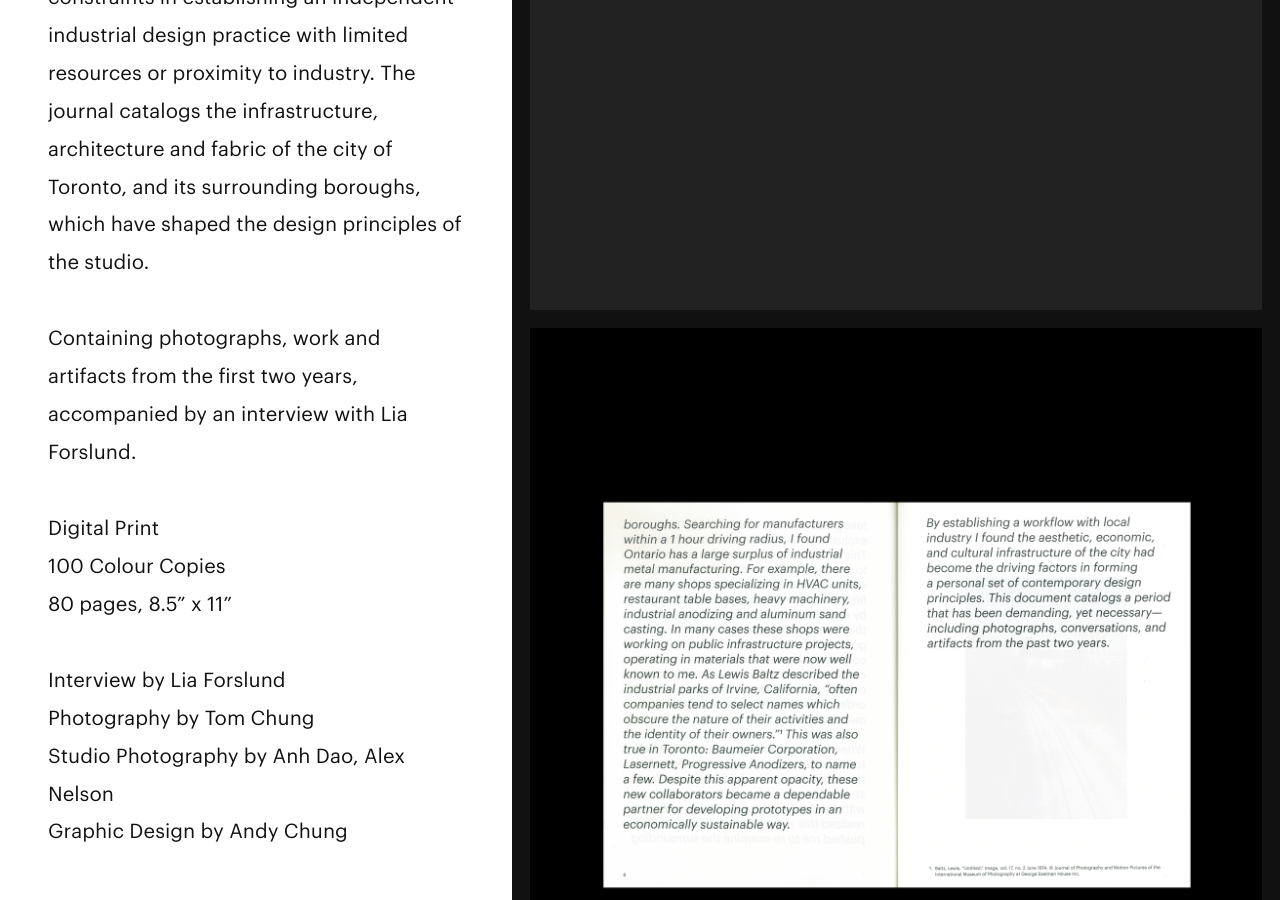
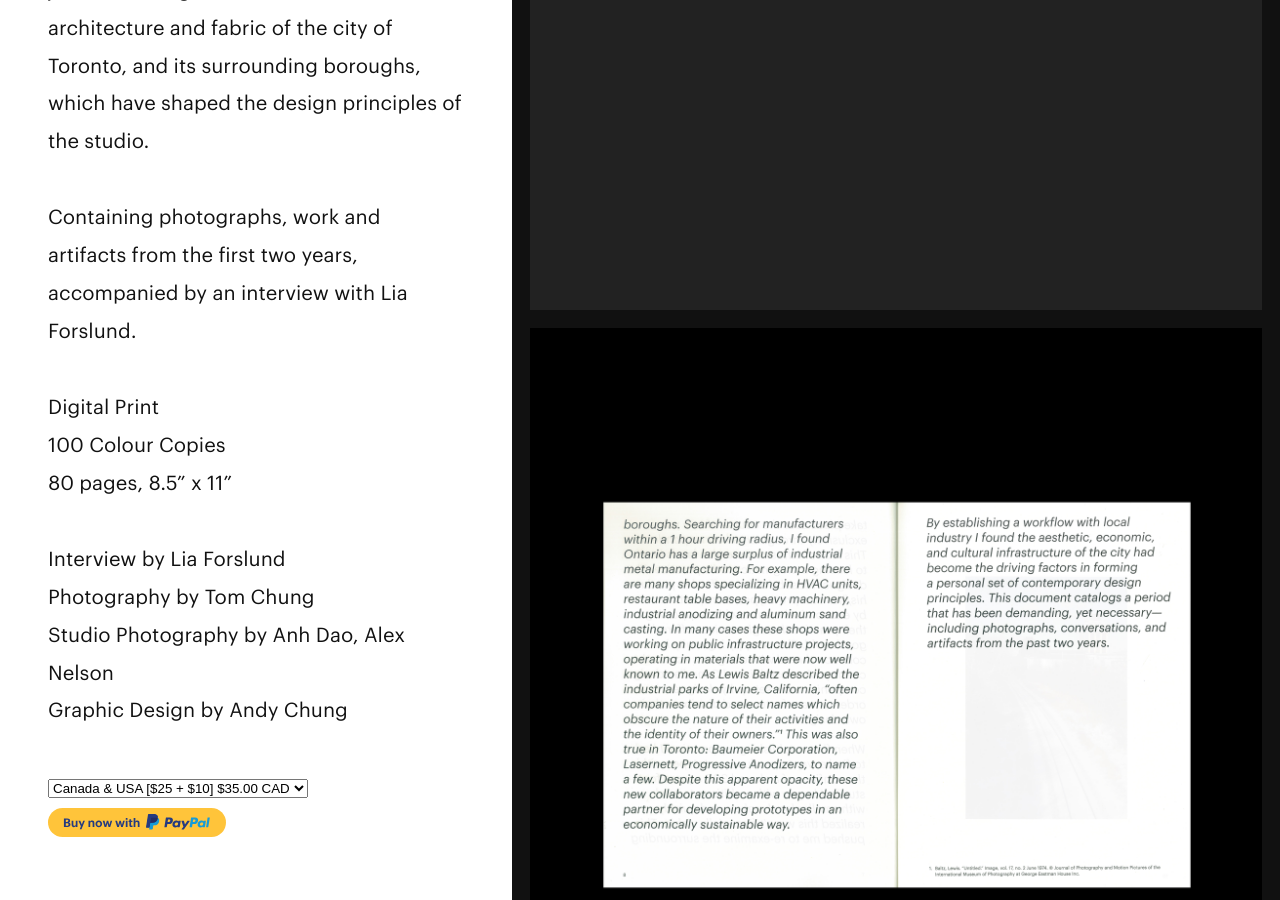
Before and after one commit to andychung/tomchung.github.io-source, a Jekyll site: the page built from _posts/2018-01-05-local-source.md, in a window 1280 px wide and 900 px high, scrolled down 870 px. Built offline with Jekyll 4.4.1, drawn with Linux system fonts in a browser that asks for light colours; nearby versions of some CDN libraries; some web fonts are replaced.

Commit message:
Add buy button

```diff
--- a/_posts/2018-01-05-local-source.md
+++ b/_posts/2018-01-05-local-source.md
@@ -42,3 +42,21 @@
 Photography by Tom Chung<br>
 Studio Photography by Anh Dao, Alex Nelson<br>
 Graphic Design by Andy Chung
+
+<form action="https://www.paypal.com/cgi-bin/webscr" method="post" target="_blank">
+  <input type="hidden" name="cmd" value="_s-xclick">
+  <input type="hidden" name="hosted_button_id" value="K3APAF4Y9JHCL">
+  <select name="os0" style="outline:none;">
+    <option value="Canada & USA [$25 + $10]">Canada & USA [$25 + $10] $35.00 CAD</option>
+    <option value="International [$25 + $20]">International [$25 + $20] $45.00 CAD</option>
+  </select>
+  <br>
+  <input type="hidden" name="currency_code" value="CAD">
+  <input
+    type="image"
+    src="/public/images/local-source/buy.svg"
+    border="0"
+    name="submit"
+    style="outline:none;"
+    alt="PayPal - The safer, easier way to pay online!">
+</form>
```
Also changed, not shown: public/images/local-source/buy.svg (added).
